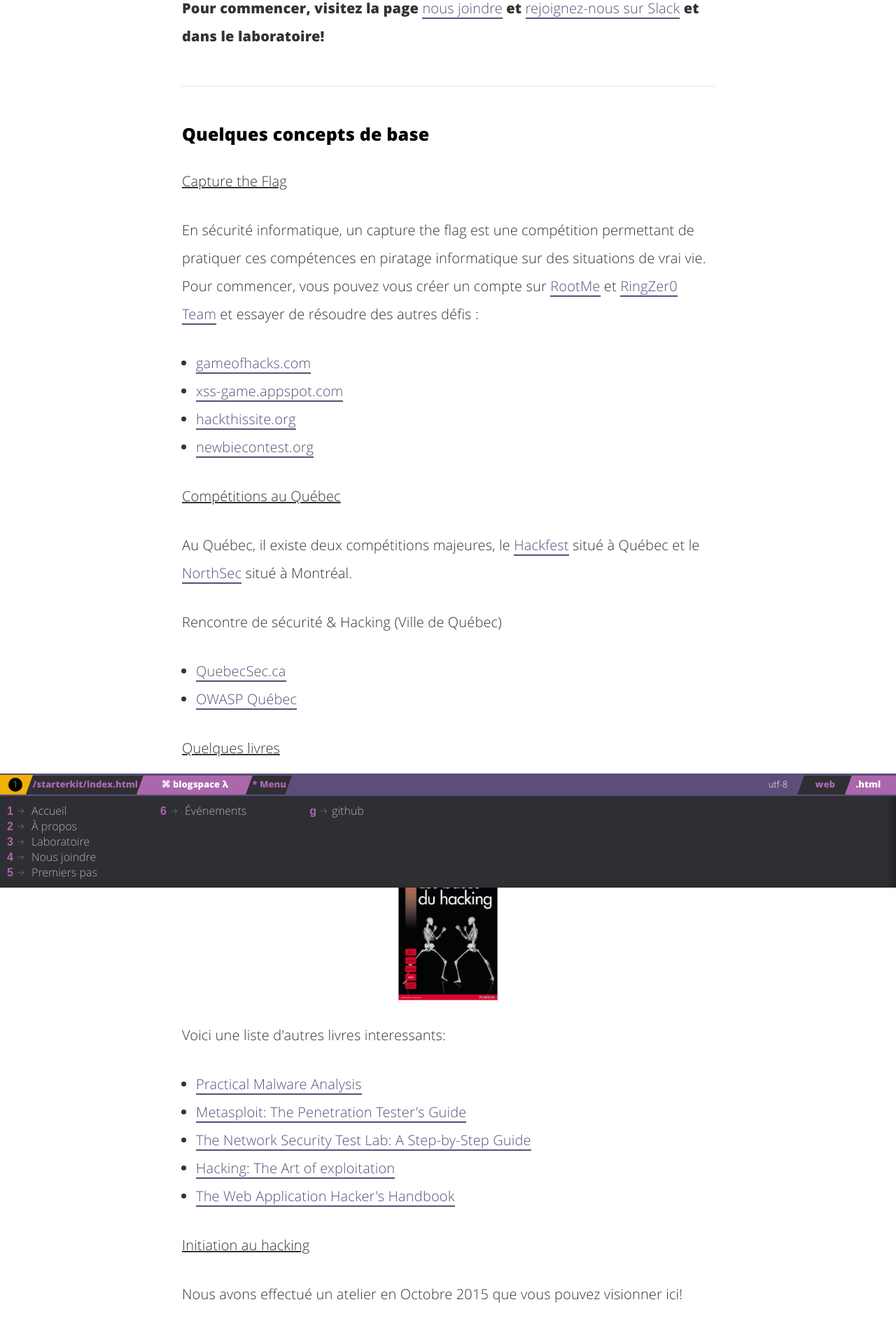
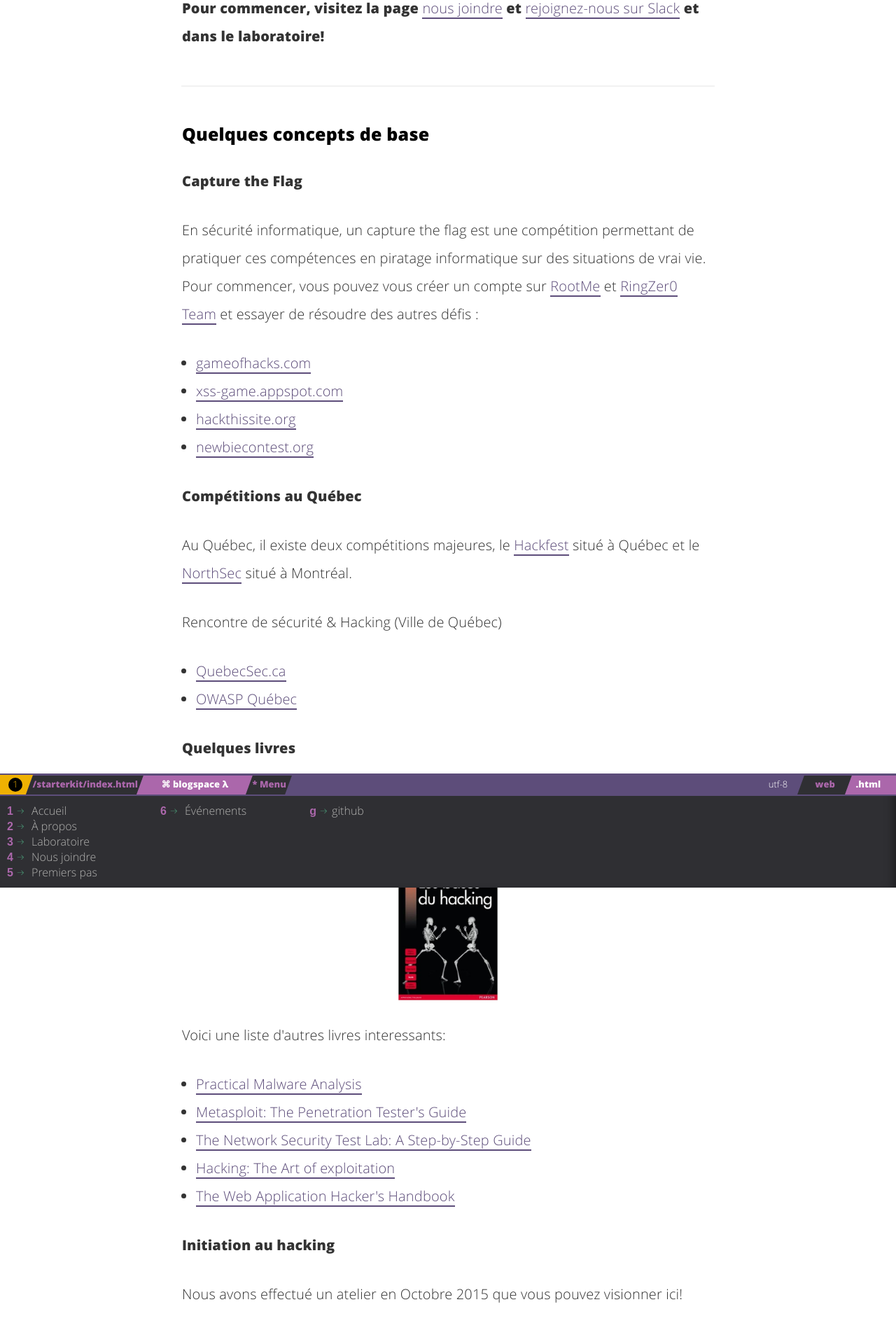
Before and after one commit to SpyVsCat5/SpyVsCat5.github.io, a Jekyll site: the page built from starterkit.html, in a window 1280 px wide. Shown: the part 532-2452 px from the top of the page at 70% size. Built offline with Jekyll 4.4.1, drawn with Linux system fonts in a browser that asks for light colours.

Commit message:
Bold for line
<u> to <b>

```diff
--- a/starterkit.html
+++ b/starterkit.html
@@ -13,7 +13,7 @@ permalink: /starterkit/index.html
 
 <hr>
 <h3>Quelques concepts de base</h3>
-<p><u>Capture the Flag</u></p>
+<p><b>Capture the Flag</b></p>
 <p>En s&eacute;curit&eacute; informatique, un capture the flag est une comp&eacute;tition permettant de pratiquer ces comp&eacute;tences en piratage informatique sur des situations de vrai vie. Pour commencer, vous pouvez vous cr&eacute;er un compte sur <a href="https://root-me.org" rel="noopener" target="_blank">RootMe</a> et <a href="https://ringzer0team.com" rel="noopener" target="_blank">RingZer0 Team</a> et essayer de r&eacute;soudre des autres défis :</p>
 <ul>
 	<li>
@@ -29,7 +29,7 @@ permalink: /starterkit/index.html
 		<a href="http://www.newbiecontest.org/" rel="noopener" target="_blank">newbiecontest.org</a>
 	</li>
 </ul>
-<p><u>Comp&eacute;titions au Qu&eacute;bec</u></p>
+<p><b>Comp&eacute;titions au Qu&eacute;bec</b></p>
 <p>Au Qu&eacute;bec, il existe deux comp&eacute;titions majeures, le <a href="http://hackfest.ca/" rel="noopener" target="_blank">Hackfest</a> situ&eacute; &agrave; Qu&eacute;bec et le <a href="https://www.nsec.io/" rel="noopener" target="_blank">NorthSec</a> situ&eacute; &agrave; Montr&eacute;al.</p>
 <p>Rencontre de s&eacute;curit&eacute; &amp; Hacking (Ville de Qu&eacute;bec)</p>
 <ul>
@@ -40,7 +40,7 @@ permalink: /starterkit/index.html
 		<a href="https://www.owasp.org/index.php/Quebec_City#tab=_C3_89v_C3_A9nements__C3_A0_venir" rel="noopener" target="_blank" title="Prochaines activit&eacute;s OWASP Qu&eacute;bec">OWASP Qu&eacute;bec</a>
 	</li>
 </ul>
-<p><u>Quelques livres</u></p>
+<p><b>Quelques livres</b></p>
 <p>Il existe aussi de bons livres sur la s&eacute;curit&eacute; informatique. Pour commencer, je vous recommande "Les bases du hacking". Ce livre est disponible au laboratoire.</p>
 <p><a href="https://www.amazon.ca/bases-du-hacking-Patrick-Engebretson/dp/2744025984/ref=la_B00CSKJR18_1_1?s=books&amp;ie=UTF8&amp;qid=1447787931&amp;sr=1-1"><img height="200px" src="/assets/img/base_hacking.jpg"></a></p>
 <p>Voici une liste d'autres livres interessants:</p>
@@ -61,6 +61,7 @@ permalink: /starterkit/index.html
 		<a href="https://www.amazon.ca/Web-Application-Hackers-Handbook-Exploiting/dp/1118026470" rel="noopener" target="_blank">The Web Application Hacker's Handbook</a>
 	</li>
 </ul>
-<p><u>Initiation au hacking</u></p>
+<p><b>Initiation au hacking</b></p>
 <p>Nous avons effectu&eacute; un atelier en Octobre 2015 que vous pouvez visionner ici!</p>
-<p><iframe allowfullscreen="allowfullscreen" frameborder="0" height="315" src="https://www.youtube-nocookie.com/embed/IDJztdGv_BE?rel=0&amp;showinfo=0" width="560"></iframe><a href="/assets/downloads/pdf/initiation_hacking.pdf">Pr&eacute;sentation.pdf</a></p>
+<p><iframe allowfullscreen="allowfullscreen" frameborder="0" height="315" src="https://www.youtube-nocookie.com/embed/IDJztdGv_BE?rel=0&amp;showinfo=0" width="560"></iframe>
+<a href="/assets/downloads/pdf/initiation_hacking.pdf">Pr&eacute;sentation.pdf</a></p>
```
